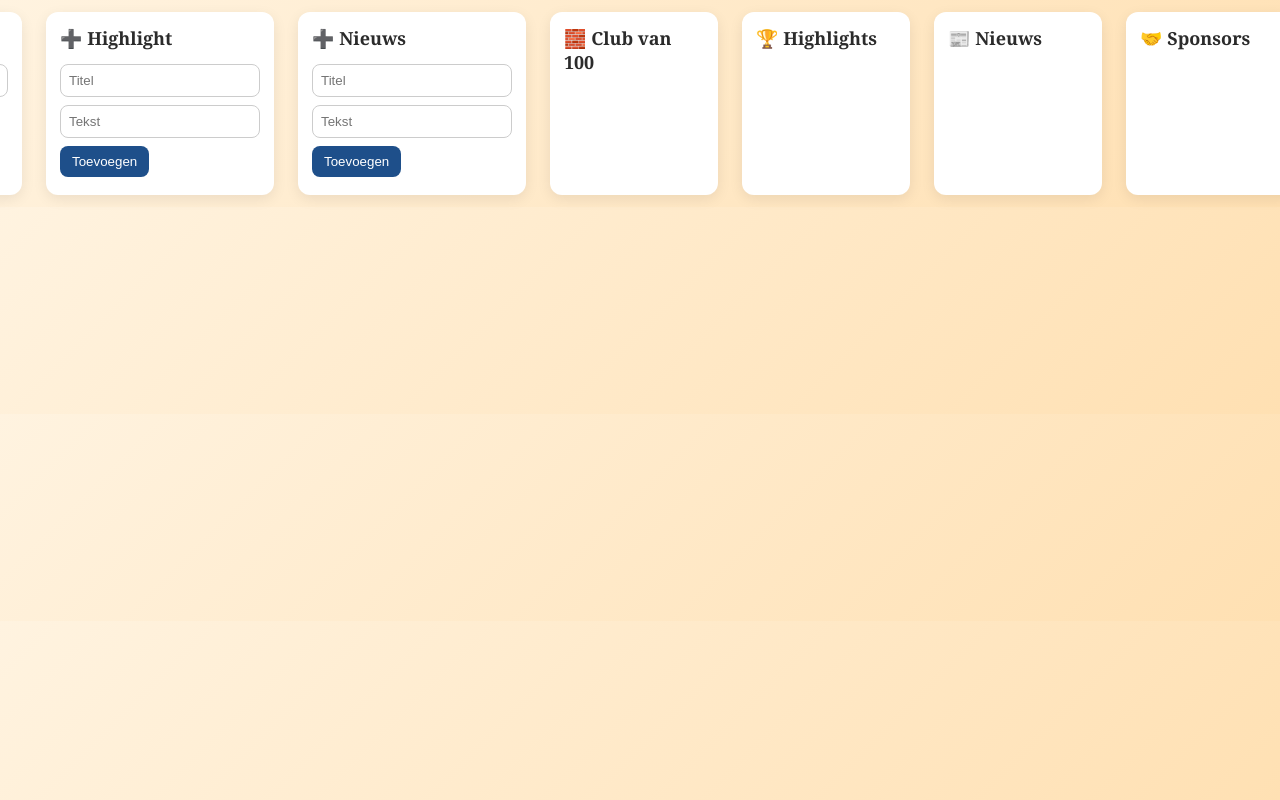
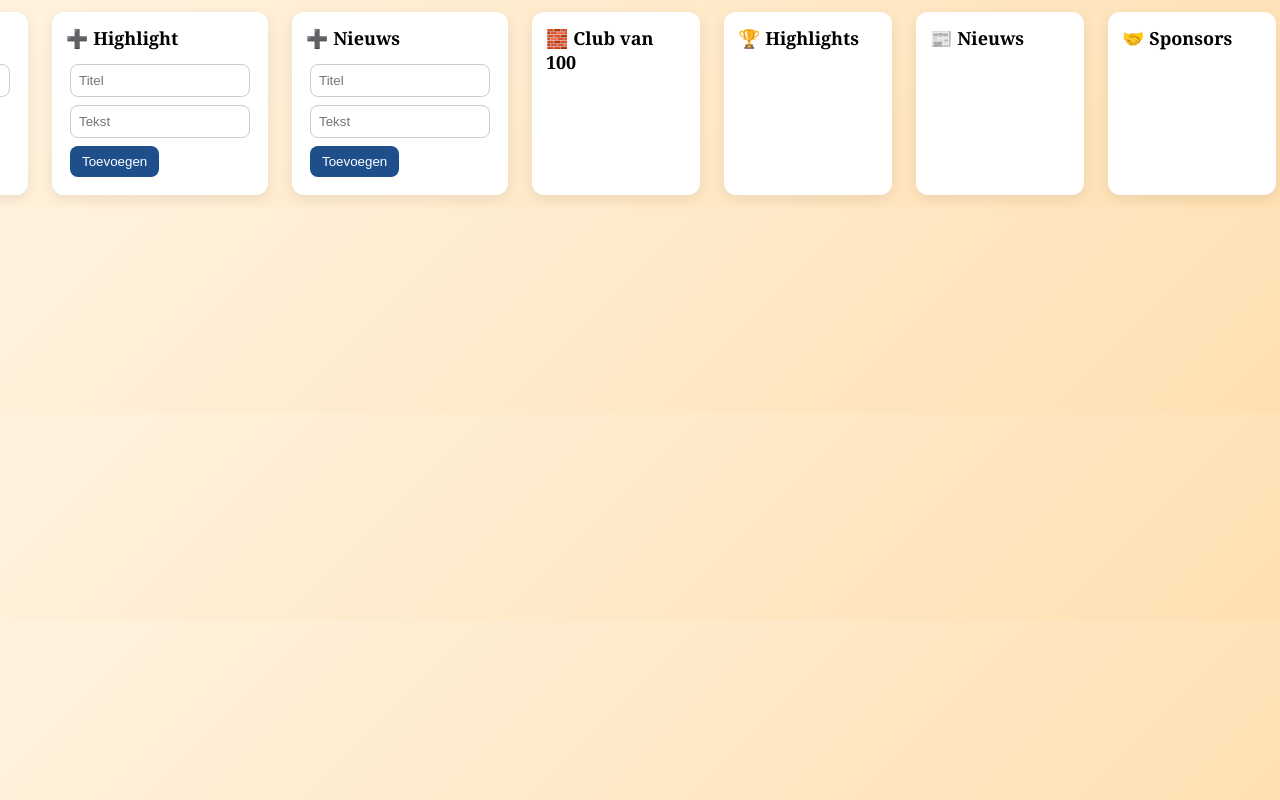
Before and after one commit to hvnovitas-ux/hvnovitas-beheer, a plain HTML site: page cms.html in a window 1280 px wide. Shown: the top 800 px of the page. Drawn offline with Linux system fonts and the light colour scheme; no server answers.

Commit message:
Update cms.css

```diff
--- a/cms.css
+++ b/cms.css
@@ -6,27 +6,22 @@ body{
     margin:0;
     font-family:Georgia;
     background: linear-gradient(135deg, #fff3e0, #ffe0b2);
-    color:#2b2b2b;
-}
-
-/* =========================
-   📦 CENTRALE CONTAINER (BELANGRIJK)
-========================= */
-
-body{
     display:flex;
     justify-content:center;
 }
 
+/* 📦 CENTRALE WRAPPER */
+body > *{
+    width:100%;
+    max-width:1100px;
+}
+
+/* 📦 SECTIONS */
 .section{
-    width:100%;
-    max-width:1000px;
     margin:12px;
     padding:14px;
-
     background:white;
     border-radius:12px;
-
     box-shadow:0 4px 14px rgba(0,0,0,0.08);
 }
 
@@ -36,21 +31,18 @@ body{
     font-size:18px;
 }
 
-/* =========================
-   ➕ INPUTS STRAK MAKEN
-========================= */
-
+/* ➕ INPUTS */
 input{
     padding:8px;
-    margin:4px 0;
+    margin:4px;
     border-radius:8px;
     border:1px solid #ccc;
-    width:200px;
+    width:180px;
 }
 
 button{
     padding:8px 12px;
-    margin:4px 0;
+    margin:4px;
     border-radius:8px;
     border:none;
     background:#1e4f8a;
@@ -58,10 +50,7 @@ button{
     cursor:pointer;
 }
 
-/* =========================
-   🔥 GRID FIX (BELANGRIJK)
-========================= */
-
+/* 🔥 GRID */
 #clubList,
 #highlightList,
 #newsList,
@@ -72,10 +61,7 @@ button{
     gap:10px;
 }
 
-/* =========================
-   🧱 CLUB100 TEGELS (NETTER)
-========================= */
-
+/* 🧱 CLUB100 */
 .tile{
     aspect-ratio:1/1;
     display:flex;
@@ -83,36 +69,27 @@ button{
     justify-content:center;
     flex-direction:column;
 
-    position:relative;
-
     background: linear-gradient(145deg, #fffaf0, #f3ead7);
     border:5px solid #1e4f8a;
     border-radius:14px;
 
-    box-shadow:0 6px 14px rgba(0,0,0,0.15);
-
     font-weight:bold;
     color:#1e4f8a;
 
-    text-align:center;
+    position:relative;
 }
 
-/* =========================
-   🧱 CARDS
-========================= */
-
+/* 🧱 CARDS */
 .card{
     background:white;
     border-radius:12px;
     padding:10px;
-
     display:flex;
     flex-direction:column;
     align-items:center;
-    text-align:center;
 }
 
-/* IMAGES */
+/* 🖼 IMAGES */
 .card img{
     width:100%;
     max-height:80px;
@@ -120,7 +97,7 @@ button{
     border-radius:8px;
 }
 
-/* DELETE BUTTON */
+/* 🗑 DELETE */
 button:hover{
     opacity:0.85;
 }
```
